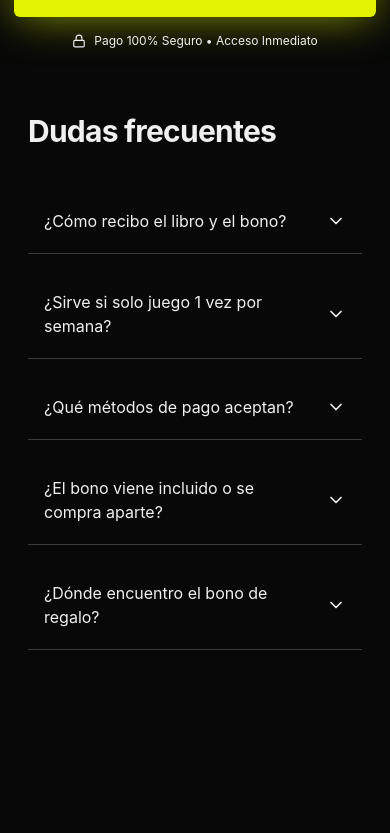
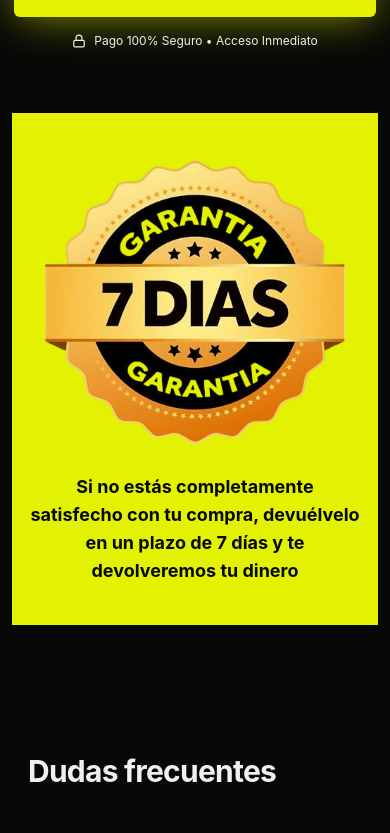
Before and after one commit to crontreras1dev/gol-de-compra, a React (Vite) app: page / in a window 390 px wide. Shown: the part 5651-6484 px from the top of the page. Built offline with nearby package versions, Linux system fonts and the light colour scheme.

Commit message:
[CREATE] guarantee component

```diff
--- a/src/App.jsx
+++ b/src/App.jsx
@@ -22,6 +22,8 @@ import {
 import { Faqs } from './components/Faqs';
 import { Bono } from './components/Bono';
 import { Footer } from './components/Footer';
+import { FinalCta } from './components/FinalCta';
+import { Guarantee } from './components/Guarantee';
 
 /* ─────────────────────────────────────────────
    Countdown — empiece en 14:59 como pide el brief
@@ -89,7 +91,9 @@ export default function App() {
       <Benefits />
       <Testimonials testimonials={ testimonials } />
       <Bono />
+      <Guarantee />
       <Faqs faqs={ faqs } />
+      {/* <FinalCta /> */}
       <Footer />
     </Layout>
 
@@ -335,45 +339,6 @@ export default function App() {
         </div>
       </section> */}
 
-      {/* ── FOOTER ──────────────────────────────── */}
-      {/* <footer className="py-16 md:py-20">
-        <div className="max-w-4xl mx-auto px-4 text-center">
-          <h2 className="font-display text-3xl md:text-4xl font-bold tracking-tight mb-4">
-            Asegura tu copia por <span className="text-primary">$9.99 USD</span>.
-          </h2>
-          <p className="text-zinc-400 mb-8 max-w-xl mx-auto">
-            El precio sube a $29.99 USD cuando termine el contador. Sin avisos previos.
-          </p>
-          <a
-            href="#oferta"
-            className="cta-glow group inline-flex items-center justify-center gap-2 px-8 py-4 bg-primary text-bg font-bold text-base rounded-md hover:scale-[1.02] transition-transform"
-          >
-            ¡HAZ CLIC AQUÍ PARA ASEGURAR TU COPIA!
-            <ArrowRight className="w-4 h-4 transition-transform group-hover:translate-x-1" />
-          </a>
-
-          <div className="mt-16 pt-8 border-t border-border text-xs text-zinc-600 space-y-3">
-            <div className="flex items-center justify-center gap-2">
-              <Lock className="w-3 h-3" />
-              <span>Pago procesado de forma segura por Hotmart</span>
-            </div>
-            <div className="flex items-center justify-center gap-4 flex-wrap">
-              <a href="#" className="hover:text-zinc-400 transition-colors">Política de Privacidad</a>
-              <span className="text-zinc-700">·</span>
-              <a href="#" className="hover:text-zinc-400 transition-colors">Términos de Servicio</a>
-              <span className="text-zinc-700">·</span>
-              <a href="#" className="hover:text-zinc-400 transition-colors">Soporte</a>
-            </div>
-            <div className="pt-3 max-w-2xl mx-auto leading-relaxed">
-              © 2026 Gol de Compra. Todos los derechos reservados. Esta guía no sustituye consejo
-              médico profesional. Consulta a tu médico antes de iniciar cualquier actividad física
-              si tienes lesiones previas. Hotmart es el procesador de pagos seguro; no almacena ni
-              comparte tus datos financieros con el vendedor.
-            </div>
-          </div>
-        </div>
-      </footer> */}
-
       {/* ── Sticky CTA ─────────────────────────── */}
       {/* {showSticky && (
         <div className="fixed bottom-0 left-0 right-0 z-30 bg-zinc-950/95 backdrop-blur border-t border-border sticky-enter">
--- /dev/null
+++ b/src/components/FinalCta.jsx
@@ -0,0 +1,25 @@
+import { ArrowRight } from 'lucide-react';
+
+export function FinalCta () {
+  return (
+    <section>
+      <div className="max-w-4xl mx-auto px-4 text-center">
+        <h2 className="font-display text-3xl md:text-4xl font-bold tracking-tight mb-4">
+            Asegura tu copia por <span className="text-primary">$9.99 USD</span>.
+        </h2>
+
+        <p className="text-zinc-400 mb-8 max-w-xl mx-auto">
+          El precio sube a $29.99 USD cuando termine el contador. Sin avisos previos.
+        </p>
+
+        <a
+          href="#oferta"
+          className="cta-glow group inline-flex items-center justify-center gap-2 px-8 py-4 bg-primary text-bg font-bold text-base rounded-md hover:scale-[1.02] transition-transform"
+        >
+          ¡HAZ CLIC AQUÍ PARA ASEGURAR TU COPIA!
+          <ArrowRight className="w-4 h-4 transition-transform group-hover:translate-x-1" />
+        </a>
+      </div>
+    </section>
+  );
+};
--- a/src/components/Footer.jsx
+++ b/src/components/Footer.jsx
@@ -1,10 +1,13 @@
+import { Lock } from 'lucide-react';
+
 export function Footer () {
   return (
     <footer className="py-16 md:py-20">
       <div className="max-w-4xl mx-auto px-4 text-center">
         <div className="mt-16 pt-8 border-t border-border text-xs text-zinc-600 space-y-3">
           <div className="flex items-center justify-center gap-2">
-            {/* <Lock className="w-3 h-3" /> */}
+            <Lock className="w-3 h-3" />
+
             <span>Pago procesado de forma segura por Hotmart</span>
           </div>
 
@@ -17,7 +20,6 @@ export function Footer () {
 
           <p className="text-stress-text">
             Made with 💙 by {''}
-
             <a
               href="https://freelanceweb.work"
               target="_blank"
--- /dev/null
+++ b/src/components/Guarantee.jsx
@@ -0,0 +1,13 @@
+import GuaranteeImg from '../assets/garantia.png';
+
+export function Guarantee () {
+  return (
+    <section className="bg-primary flex flex-col items-center justify-center p-10 gap-10 my-16 md:my-24 max-w-3xl mx-auto px-4">
+      <div className="flex flex-col items-center justify-center gap-5 md:w-1/2">
+        <img src={GuaranteeImg} alt="Garantía" width={300} />
+
+        <p className="text-center text-bg text-lg font-bold">Si no estás completamente satisfecho con tu compra, devuélvelo en un plazo de 7 días y te devolveremos tu dinero</p>
+      </div>
+    </section>
+  );
+};
```
Also changed, not shown: src/assets/garantia.png (added), 1 other file (tests, documents, lock files or other folders).
